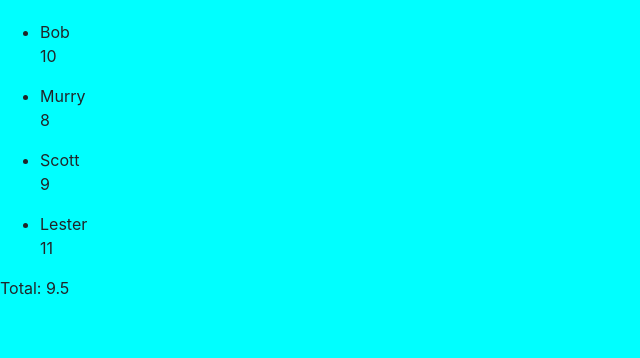
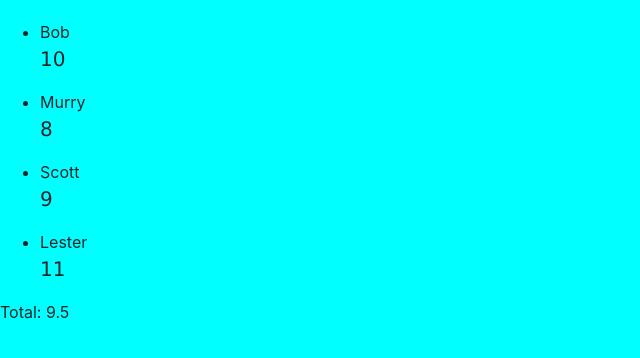
Before and after one commit to rzacher/vote, a website: page app/index.html in a window 1280 px wide. Shown: the whole page, without its empty margins (0-640 px from the left). Drawn offline with nearby package versions, Linux system fonts and the light colour scheme.

```diff
--- a/app/app.css
+++ b/app/app.css
@@ -5,3 +5,8 @@
 body {
     background-color: cyan;
 }
+
+p {
+    font-family: verdana;
+    font-size: 20px;
+}
```
